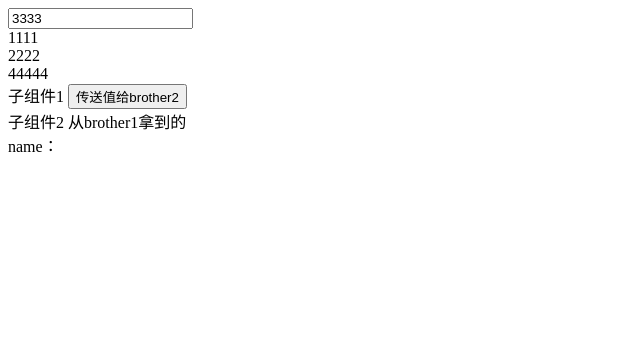
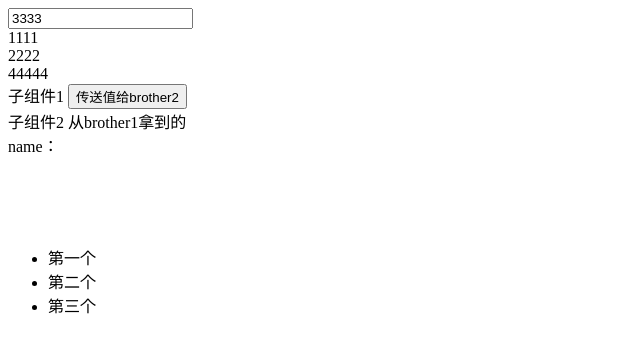
Before and after one commit to mingsenzzz/vue2, a Vue app: page / in a window 1280 px wide. Shown: the top 352 px of the page, without its empty margins (0-640 px from the left). Built offline with nearby package versions, Linux system fonts and the light colour scheme.

Commit message:
add:自定义指令

```diff
--- a/src/App.vue
+++ b/src/App.vue
@@ -3,17 +3,20 @@
     <input v-fbind:data="n" />
     <!-- <Transition /> -->
     <PraticeEventBus />
+    <MyDirective />
   </div>
 </template>
 
 <script>
 // import Transition from "./components/transitionC";
 import PraticeEventBus from "./components/praticeEventBus";
+import MyDirective from "./components/myDirectives";
 export default {
   name: "App",
   components: {
     // Transition,
     PraticeEventBus,
+    MyDirective,
   },
   data() {
     return {
--- /dev/null
+++ b/src/components/myDirectives/index.vue
@@ -0,0 +1,52 @@
+<template>
+  <ul>
+    <li
+      v-for="item in list"
+      :key="item.id"
+      v-clickedDirective:propKey="item.text"
+    >
+      {{ item.text }}
+    </li>
+  </ul>
+</template>
+
+<script>
+export default {
+  data() {
+    return {
+      list: [
+        {
+          id: 1,
+          text: "第一个",
+        },
+        {
+          id: 2,
+          text: "第二个",
+        },
+        {
+          id: 3,
+          text: "第三个",
+        },
+      ],
+    };
+  },
+  directives: {
+    clickedDirective: {
+      //当绑定的元素插入到dom时
+      inserted(el, data) {
+        //data {arg: propKey, value: item.text  }
+        el.addEventListener("click", () => {
+          console.log(data.value);
+        });
+      },
+      bind() {},
+      update() {},
+      componentUpdated() {},
+      unbind() {},
+    },
+  },
+};
+</script>
+
+<style>
+</style>
```
